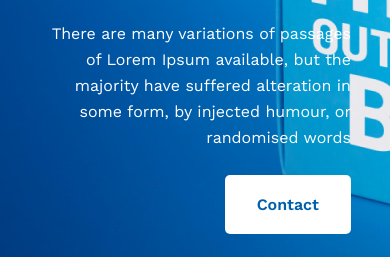
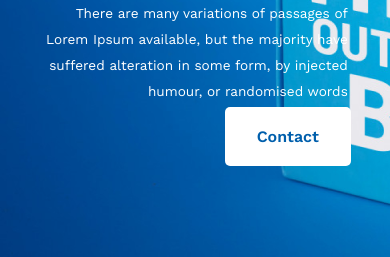
Before and after one commit to apuchandradas5568/new-year-new-me, a plain HTML site: page index.html in a window 390 px wide. Shown: the part 587-844 px from the top of the page. Drawn offline with nearby package versions, Linux system fonts and the light colour scheme.

Commit message:
banner text fixed

```diff
--- a/assets/styles/styles.css
+++ b/assets/styles/styles.css
@@ -232,6 +232,17 @@ footer .container button {
 @media screen and (max-width:1200px) {
     header {
         background-size: auto;
+        height: calc(max-content + 100px) !important;
+    }
+    header h1{
+        font-size: 1.5rem;
+    }
+    header p{
+        font-size: .85rem;
+        margin: .2rem;
+    }
+    .banner_desc{
+        width: 80%;
     }
 
     section.failure {
```
